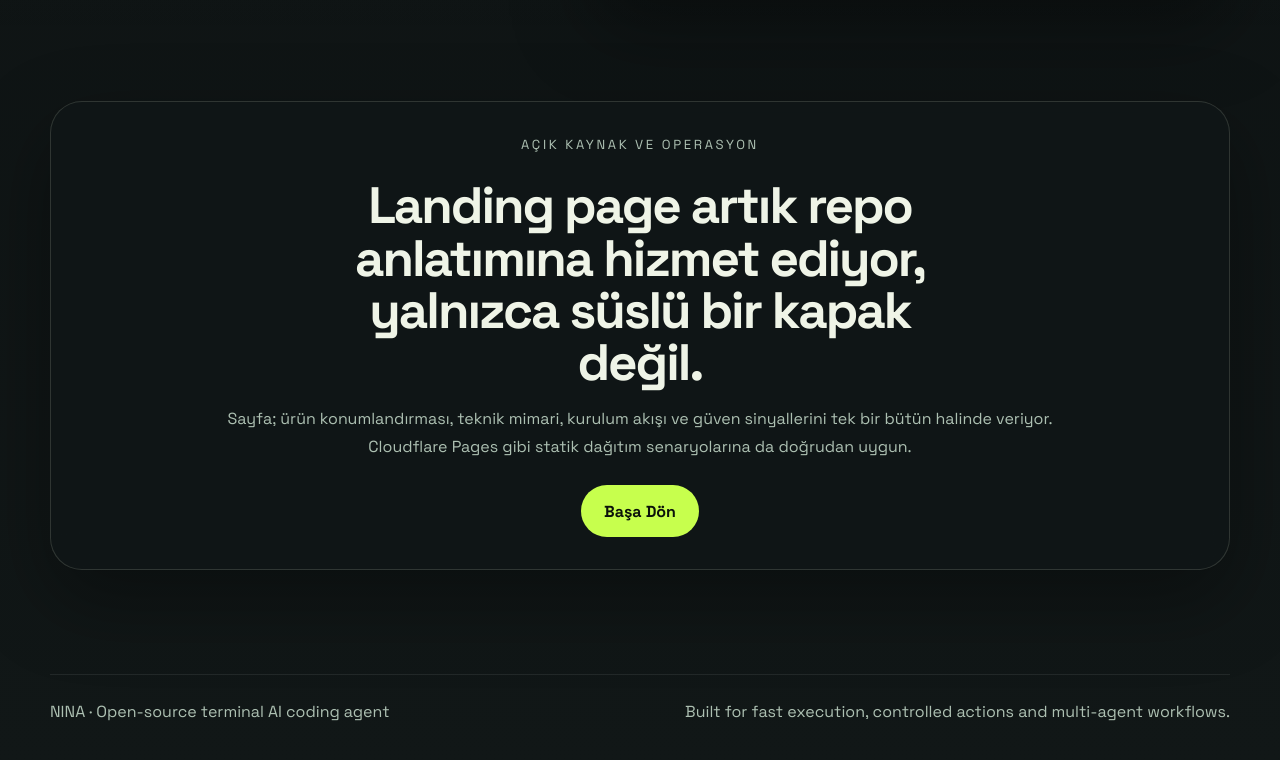
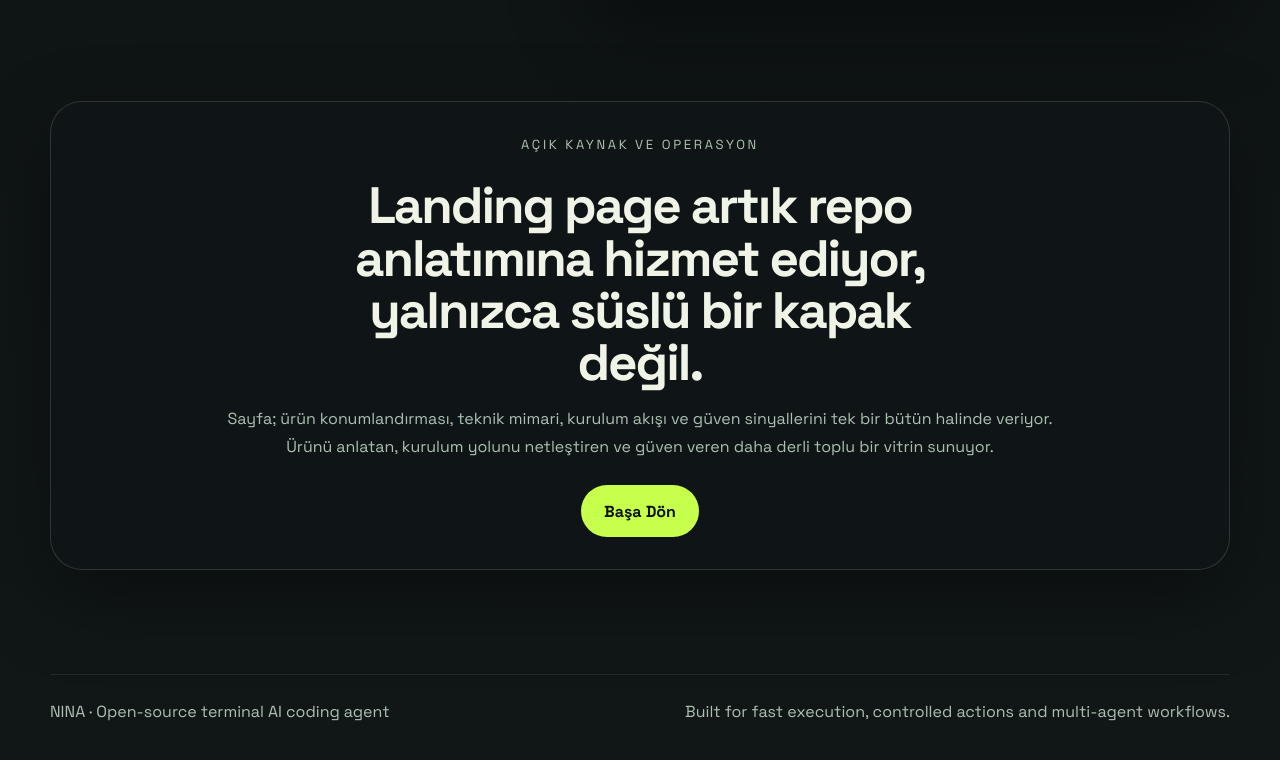
Before and after one commit to zoeyefe/nina, a website: page website/index.html in a window 1280 px wide. Shown: the part 3458-4218 px from the top of the page. Drawn offline with Linux system fonts and the light colour scheme.

Commit message:
feat: enhance landing page content for clearer product positioning and installation guidance

```diff
--- a/website/index.html
+++ b/website/index.html
@@ -260,7 +260,7 @@ nina</pre>
           <h2>Landing page artık repo anlatımına hizmet ediyor, yalnızca süslü bir kapak değil.</h2>
           <p>
             Sayfa; ürün konumlandırması, teknik mimari, kurulum akışı ve güven sinyallerini tek bir bütün halinde
-            veriyor. Cloudflare Pages gibi statik dağıtım senaryolarına da doğrudan uygun.
+            veriyor. Ürünü anlatan, kurulum yolunu netleştiren ve güven veren daha derli toplu bir vitrin sunuyor.
           </p>
           <a class="button button-primary" href="#top">Başa Dön</a>
         </div>
```
